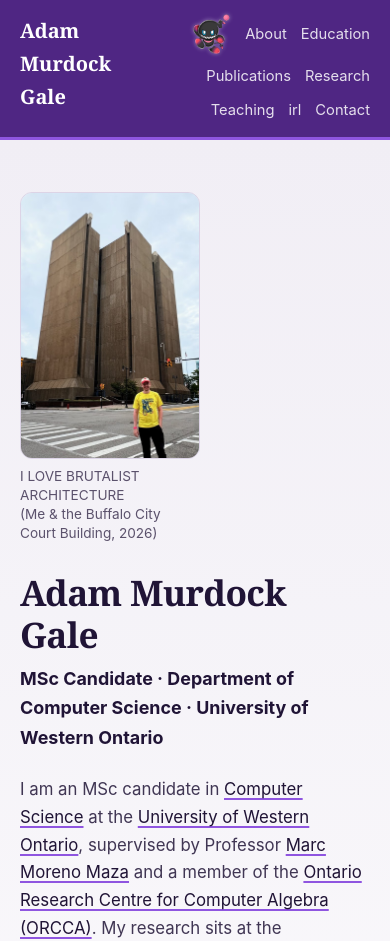
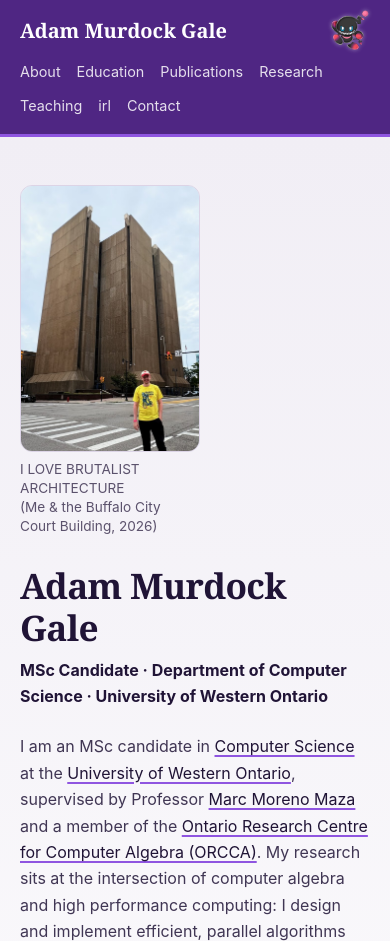
Before and after one commit to MaestroOD/MaestroOD.github.io, a plain HTML site: page index.html in a window 390 px wide. Shown: the top 941 px of the page. Drawn offline with Linux system fonts and the light colour scheme.

Commit message:
Mobile pass: compact non-sticky phone header, tighter cards and type, safe wrapping
Co-Authored-By: Claude Opus 5.5 <noreply@anthropic.com>

```diff
--- a/index.html
+++ b/index.html
@@ -66,6 +66,7 @@
       color: var(--ink);
       background: var(--paper);
       line-height: 1.65;
+      overflow-wrap: break-word;
     }
 
     a {
@@ -133,6 +134,8 @@
     .theme-toggle .chao-hero { display: none; }
     [data-theme="dark"] .theme-toggle .chao-dark { display: none; }
     [data-theme="dark"] .theme-toggle .chao-hero { display: block; }
+
+    .nav-right { display: flex; align-items: center; gap: 18px; }
 
     .nav-links {
       display: flex;
@@ -370,9 +373,27 @@
     .interests { margin: 0; padding-left: 20px; color: var(--body-text); }
 
     @media (max-width: 760px) {
-      nav { align-items: flex-start; padding: 14px 0; }
-      .nav-links { justify-content: flex-end; gap: 10px 14px; }
-      section { padding: 52px 0; }
+      /* Phone header: name + chao on one row, links on a compact row below.
+         Not sticky here, so it doesn't eat a slice of a small screen. */
+      header { position: static; }
+      nav {
+        display: grid;
+        grid-template-columns: 1fr auto;
+        align-items: center;
+        gap: 6px 12px;
+        min-height: 0;
+        padding: 10px 0 12px;
+      }
+      .nav-right { display: contents; }
+      .theme-toggle { grid-column: 2; grid-row: 1; }
+      .nav-links { grid-column: 1 / -1; justify-content: flex-start; gap: 2px 16px; font-size: 0.9rem; }
+      .nav-links a { padding: 4px 0; }   /* taller tap targets */
+      section { padding: 48px 0; scroll-margin-top: 0; }
+      h2 { font-size: 1.75rem; }
+      h3 { font-size: 1.1rem; }
+      .subtitle { font-size: 1rem; }
+      .bio { font-size: 1rem; }
+      .card { padding: 16px; }
       .hero { grid-template-columns: 1fr; gap: 28px; }
       .portrait-figure, .portrait { width: 180px; }
       .irl { flex-direction: column; gap: 20px; }
@@ -387,11 +408,12 @@
   <header>
     <nav class="container" aria-label="Primary navigation">
       <a class="brand" href="#top">Adam Murdock Gale</a>
-      <div class="nav-links">
+      <div class="nav-right">
         <button class="theme-toggle" type="button" aria-label="Switch to dark mode" title="Switch to dark mode">
           <img class="chao chao-dark" src="images/dark-chao.png" alt="" width="37" height="40">
           <img class="chao chao-hero" src="images/hero-chao.png" alt="" width="23" height="40">
         </button>
+        <div class="nav-links">
         <a href="#about">About</a>
         <a href="#education">Education</a>
         <a href="#publications">Publications</a>
@@ -399,6 +421,7 @@
         <a href="#teaching">Teaching</a>
         <a href="#irl">irl</a>
         <a href="#contact">Contact</a>
+        </div>
       </div>
     </nav>
   </header>
```
